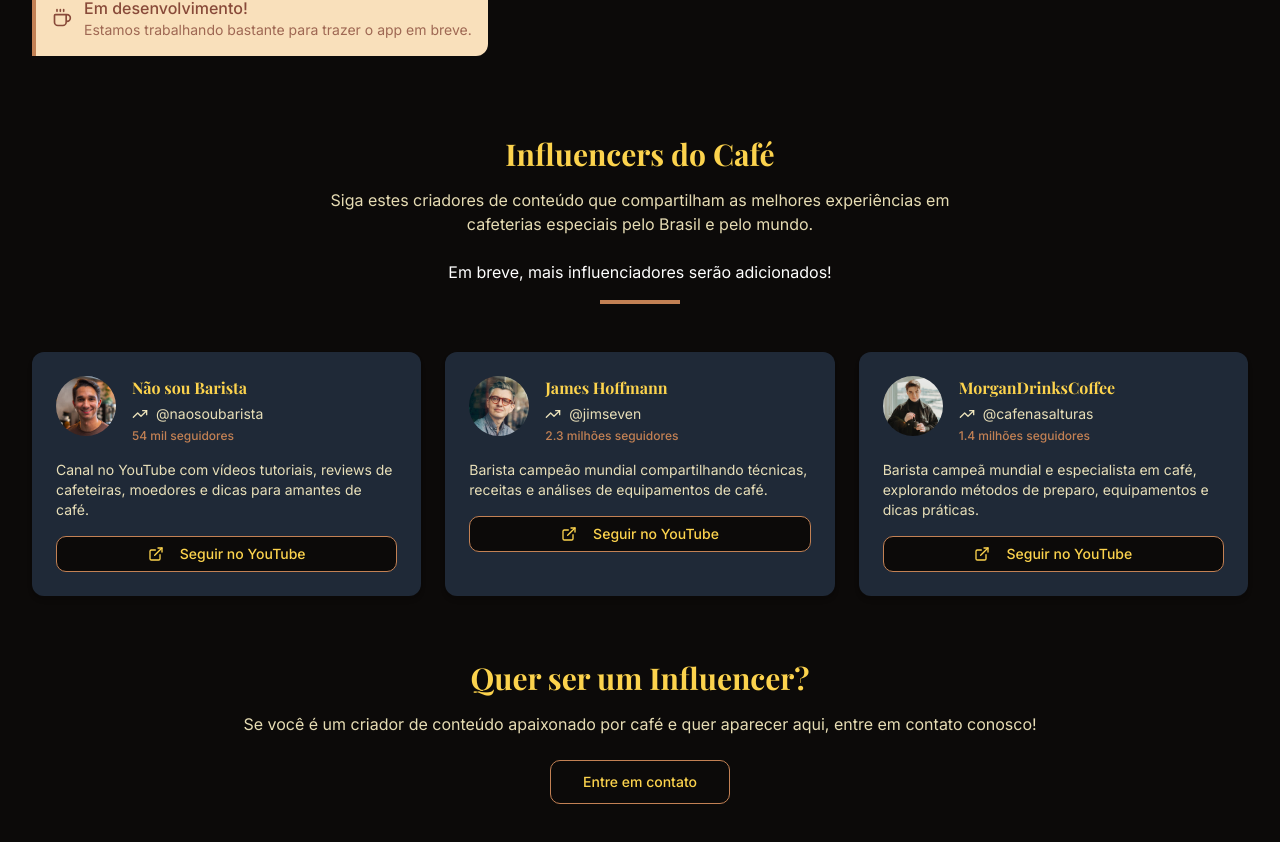
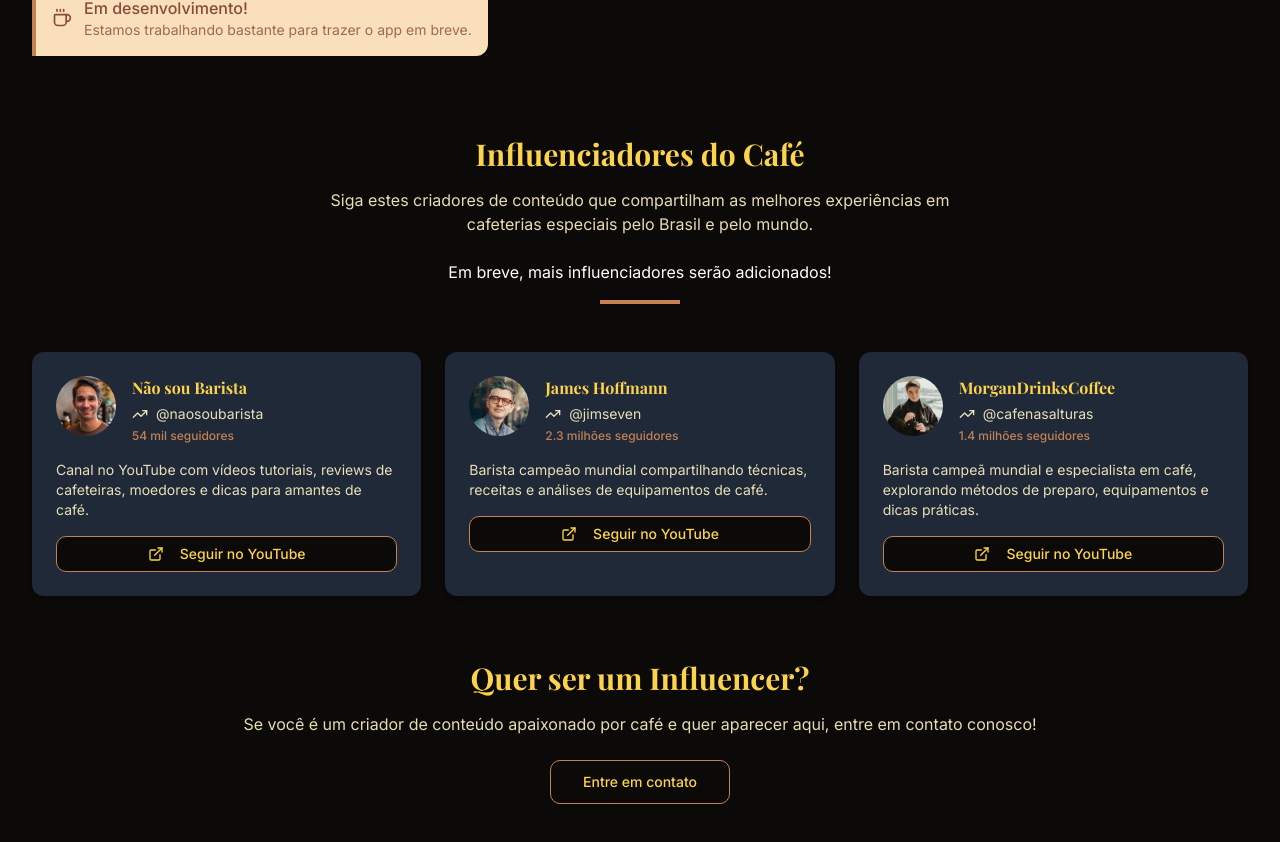
Before and after one commit to luizmellodev/coffee-hunter.web, a Next.js app: page /visite-cafeterias in a window 1280 px wide. Shown: the part 1050-1892 px from the top of the page. Built offline with nearby package versions, Linux system fonts and the light colour scheme; a web font is replaced by a local one.

Commit message:
change influencers to Influenciador

```diff
--- a/app/visite-cafeterias/page.tsx
+++ b/app/visite-cafeterias/page.tsx
@@ -109,7 +109,7 @@ export default function VisiteCafeteriasPage() {
           {/* Influencers Section */}
           <div className="mb-16">
             <div className="text-center mb-12">
-              <h2 className="text-3xl font-bold text-[#884A39] dark:text-amber-300 mb-4">Influencers do Café</h2>
+              <h2 className="text-3xl font-bold text-[#884A39] dark:text-amber-300 mb-4">Influenciadores do Café</h2>
               <p className="text-[#884A39]/80 dark:text-amber-100/90 max-w-2xl mx-auto">
                 Siga estes criadores de conteúdo que compartilham as melhores experiências em cafeterias especiais pelo
                 Brasil e pelo mundo.
```
